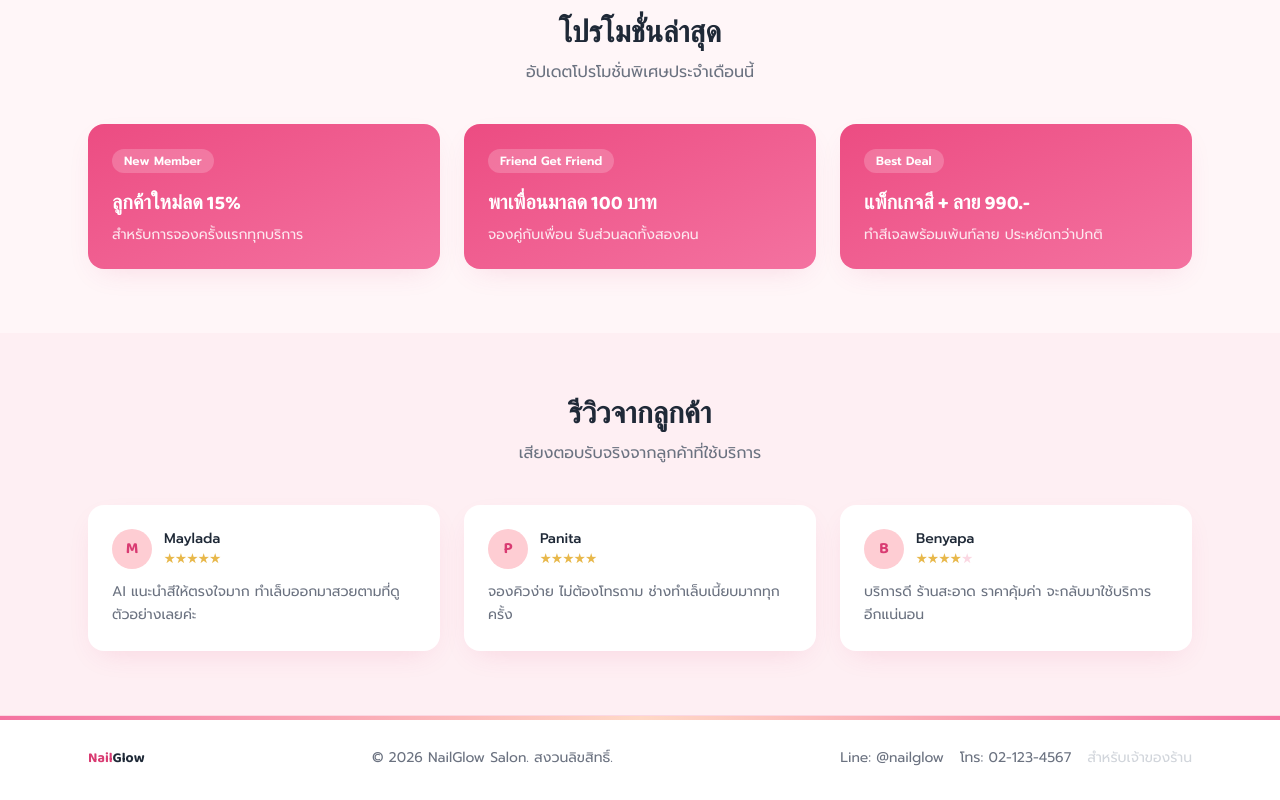
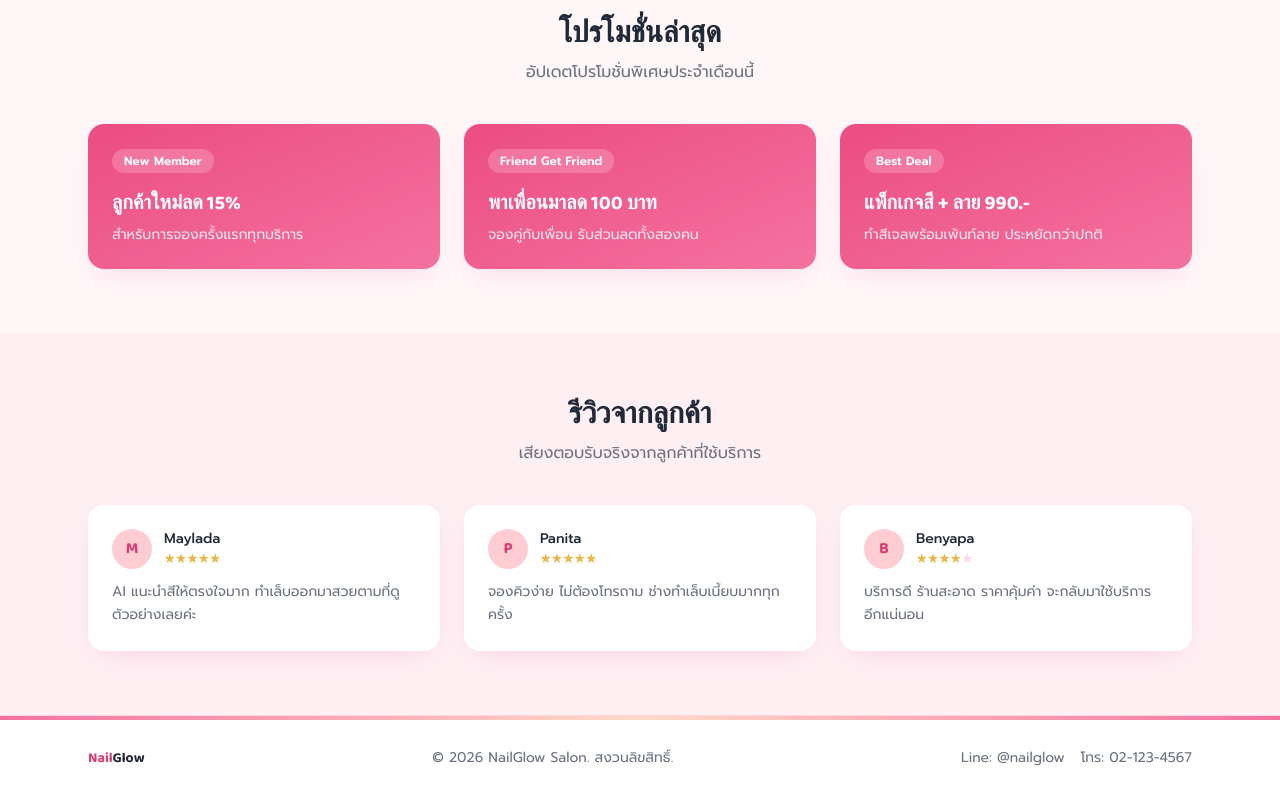
Before and after one commit to cyos8147/Project-Nail, a React (Vite) app in the folder frontend/: page / in a window 1280 px wide. Shown: the part 1819-2619 px from the top of the page. Built offline with nearby package versions, Linux system fonts and the light colour scheme; no server answers.

Commit message:
Update Footer.jsx

```diff
--- a/frontend/src/components/Footer.jsx
+++ b/frontend/src/components/Footer.jsx
@@ -1,5 +1,3 @@
-import { Link } from 'react-router-dom'
-
 export default function Footer() {
   return (
     <footer className="relative bg-white border-t border-blush-200 py-8">
@@ -12,9 +10,6 @@ export default function Footer() {
         <div className="flex items-center gap-4">
           <span>Line: @nailglow</span>
           <span>โทร: 02-123-4567</span>
-          <Link to="/admin/login" className="text-gray-300 hover:text-rose-500 transition-colors">
-            สำหรับเจ้าของร้าน
-          </Link>
         </div>
       </div>
     </footer>
```
